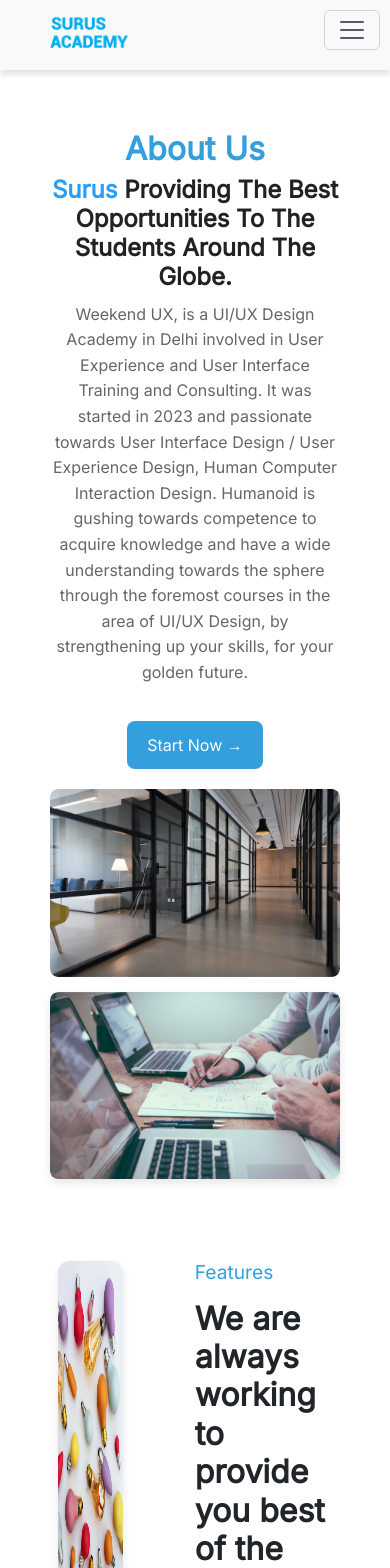
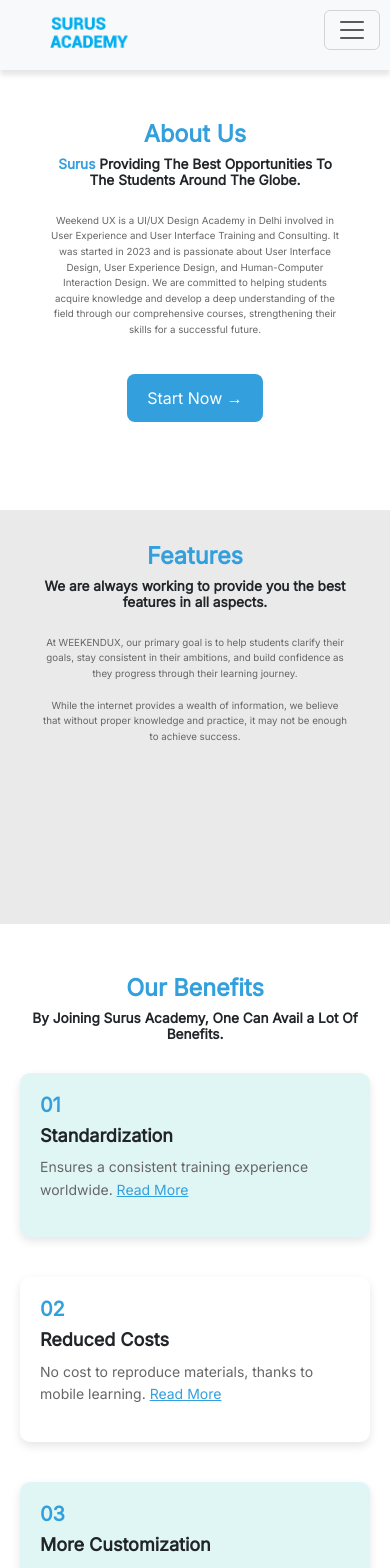
Before and after one commit to harzaliolfa/surus_academy, an Angular app: page /about-us in a window 390 px wide. Shown: the top 1568 px of the page. Built offline with nearby package versions, Linux system fonts and the light colour scheme.

Commit message:
about us fixed

```diff
--- a/src/app/features/about-us/about-us.component.css
+++ b/src/app/features/about-us/about-us.component.css
@@ -1,40 +1,38 @@
+/* Common Styles */
+.highlight {
+  color: #33a0dd;
+  font-weight: bold;
+}
+
+.highlight-text {
+  color: #33a0dd;
+}
+
+.heading {
+  font-size: 2rem;
+  font-weight: bold;
+  margin-bottom: 1.5rem;
+}
+
+p {
+  font-size: 16px;
+  color: #666;
+  line-height: 1.6;
+  margin-top: 10px;
+}
+
+/* About Us Section */
 .about-us {
   display: flex;
   align-items: center;
   justify-content: space-between;
-    padding: 50px;
+  padding: 40px;
   background: #ffffff;
 }
 
 .about-content {
-    max-width: 50%;
-  }
-
-  .about-content h2 {
-    font-size: 32px;
-    font-weight: bold;
-  }
-
-  .highlight {
-    color: #33a0dd;
-  }
-
-  .highlight-text {
-    color: #2a9df4;
-    font-weight: bold;
-  }
-
-  .about-content h3 {
-    font-size: 24px;
-    font-weight: 700;
-    color: #222;
-  }
-
-  .about-content p {
-    font-size: 16px;
-    color: #666;
-    line-height: 1.6;
-    margin-top: 10px;
+  width: 60%;
+  padding: 0 8%;
 }
 
 .btn-start {
@@ -50,11 +48,11 @@
 }
 
 .btn-start:hover {
-    background-color: #33a0dd;
+  opacity: 0.9;
 }
 
 .about-images {
-    max-width: 45%;
+  width: 38%;
   position: relative;
   margin-top: -80px;
 }
@@ -73,100 +71,46 @@
 }
 
 .img-bottom {
-    width: 250px;
+  width: 300px;
   height: auto;
   border-radius: 8px;
   position: absolute;
-    left: 50px;
-    top: 100px;
+  left: 35%;
+  top: 130px;
   box-shadow: 0 4px 10px rgba(0, 0, 0, 0.1);
 }
 
-  @media (max-width: 768px) {
-    .about-us {
-      flex-direction: column;
-      text-align: center;
-    }
-
-    .about-content {
-      max-width: 100%;
-    }
-
-    .about-images {
-      max-width: 100%;
-      margin-top: 20px;
-    }
-
-    .img-top, .img-bottom {
-      width: 100%;
-      position: static;
-    }
-  }
-
-  /*************************************features section **********************************************/
+/* Features Section */
 .features-container {
   display: flex;
   align-items: flex-start;
   gap: 2rem;
   padding: 2rem;
+  background-color:  rgb(234, 234, 234);;
 }
 
 .image-section {
   flex: 1;
   display: flex;
-    width: 20%;
-    align-items: center;
+  justify-content: center;
 }
 
 .feature-image {
   max-width: 100%;
   border-radius: 12px;
   box-shadow: 0 4px 8px rgba(0, 0, 0, 0.1);
-    width: 50%;
   height: 400px;
-    margin-left: 20%;
 }
 
 .text-section {
   flex: 1;
-    width: 60%;
-    margin-right: 10%;
-  }
-
-  .feature-title {
-    color: #33a0dd; /* Bright blue */
-    font-size: 1.2rem;
-    margin-bottom: 1rem;
-  }
-
-  .feature-heading {
-    font-size: 2rem;
-    font-weight: bold;
-    margin-bottom: 1.5rem;
-  }
-
-  .feature-description {
-    font-size: 1rem;
-    line-height: 1.6;
-    color: #555; /* Slightly darker gray */
-    margin-bottom: 1rem;
 }
 
 
-  /****************************benefits section*********************************/
+/* Benefits Section */
 .benefits {
   text-align: center;
   padding: 50px 20px;
-  }
-
-  .benefits-title {
-    color: #33a0dd;
-    font-weight: 600;
-  }
-
-  .benefits-heading {
-    font-size: 26px;
-    font-weight: bold;
 }
 
 .benefits-container {
@@ -180,13 +124,13 @@
 .benefit-card {
   background: white;
   width: 380px;
-    height: 170px;
   padding: 20px;
   border-radius: 10px;
   box-shadow: 0 4px 10px rgba(0, 0, 0, 0.1);
   text-align: left;
 }
-  .background-green{
+
+.background-green {
   background: rgb(224, 246, 245);
 }
 
@@ -209,3 +153,43 @@
 .benefit-description a {
   color: #33a0dd;
 }
+@media (max-width: 979px) {
+  .about-us,  .text-section {
+    text-align: center;
+    flex-direction: column;
+  }
+
+
+  .about-content , .text-section {
+    width: 100%;
+    padding: 0 3%;
+    height: 350px;
+  }
+
+  .img-top, .img-bottom, .about-images, .image-section,  .feature-image{
+    display: none;
+
+  }
+  .highlight {
+        font-size: 5vw;
+  }
+
+  .heading, .highlight-text {
+    font-size: 2.5vw;
+  }
+  p {
+    font-size: 1.9vw;
+  }
+}
+@media (max-width: 662px) {
+  .highlight {
+    font-size: 6vw;
+}
+
+.heading, .highlight-text {
+font-size: 3.5vw;
+}
+  p {
+    font-size: 2.5vw;
+  }
+}
--- a/src/app/features/about-us/about-us.component.html
+++ b/src/app/features/about-us/about-us.component.html
@@ -1,57 +1,44 @@
 <section class="about-us">
   <div class="about-content">
-      <h2><span class="highlight">About Us</span></h2>
-      <h3><span class="highlight-text">Surus</span> Providing The Best Opportunities To The Students Around The Globe.</h3>
+    <h2 class="highlight">About Us</h2>
+    <h2 class="heading"><span class="highlight-text">Surus</span> Providing The Best Opportunities To The Students Around The Globe.</h2>
     <p>
-        Weekend UX, is a UI/UX Design Academy in Delhi involved in User Experience and User Interface Training and Consulting.
-        It was started in 2023 and passionate towards User Interface Design / User Experience Design, Human Computer Interaction Design.
-        Humanoid is gushing towards competence to acquire knowledge and have a wide understanding towards the sphere through the
-        foremost courses in the area of UI/UX Design, by strengthening up your skills, for your golden future.
+      Weekend UX is a UI/UX Design Academy in Delhi involved in User Experience and User Interface Training and Consulting.
+      It was started in 2023 and is passionate about User Interface Design, User Experience Design, and Human-Computer Interaction Design.
+      We are committed to helping students acquire knowledge and develop a deep understanding of the field through our comprehensive courses,
+      strengthening their skills for a successful future.
     </p>
-      <button class="btn-start">Start Now →</button>
+    <button [routerLink]="['/Courses']" class="btn-start">Start Now →</button>
   </div>
   <div class="about-images">
     <div class="image-container">
-        <img src="../../../assets/office.png"  alt="Office Image" class="img-top">
+      <img src="../../../assets/office.png" alt="Office Image" class="img-top">
       <img src="../../../assets/laptop.png" alt="Workspace Image" class="img-bottom">
     </div>
   </div>
 </section>
 
-  <div class="features-container">
+<section class="features-container">
   <div class="image-section">
-      <img
-        src="../../../assets/design-lamps.png"
-        alt="Colorful light bulbs"
-        class="feature-image"
-      />
+    <img src="../../../assets/design-lamps.png" alt="Colorful light bulbs" class="feature-image">
   </div>
   <div class="text-section">
-      <h4 class="feature-title">Features</h4>
-      <h2 class="feature-heading">
-        We are always working to provide you best of the features in all aspects.
-      </h2>
-      <p class="feature-description">
-        At WEEKENDUX the chief determination is to clear the minds of our
-        students about their goals, while making them consistent in their
-        ambitions and pushing them to be confident for their journey towards the
-        course of time.
+    <h2 class="highlight">Features</h2>
+    <h2 class="heading">We are always working to provide you the best features in all aspects.</h2>
+    <p>
+      At WEEKENDUX, our primary goal is to help students clarify their goals, stay consistent in their ambitions,
+      and build confidence as they progress through their learning journey.
     </p>
-      <p class="feature-description">
-        You will find every little thing on the internet in just a click of hand,
-        but here we admire that without knowledge and practice the internet may
-        even also fail you in your life.
+    <p>
+      While the internet provides a wealth of information, we believe that without proper knowledge and practice,
+      it may not be enough to achieve success.
     </p>
   </div>
-  </div>
-
-
-
+</section>
 
 <section class="benefits">
-    <h3 class="benefits-title">Our Benefits</h3>
-    <h2 class="benefits-heading">By Joining Surus Academy, One Can Avail a Lot Of Benefits.</h2>
-
+  <h3 class="highlight">Our Benefits</h3>
+  <h2 class="heading">By Joining Surus Academy, One Can Avail a Lot Of Benefits.</h2>
   <div class="benefits-container">
     <div class="benefit-card" *ngFor="let benefit of benefits; let i = index" [ngClass]="{'background-green': i % 2 == 0}">
       <h3 class="benefit-number">0{{ i + 1 }}</h3>
--- a/src/app/features/about-us/about-us.component.ts
+++ b/src/app/features/about-us/about-us.component.ts
@@ -1,9 +1,11 @@
 import { CommonModule } from '@angular/common';
 import { Component } from '@angular/core';
+import { RouterModule, RouterOutlet } from '@angular/router';
+import { Router } from 'express';
 
 @Component({
   selector: 'app-about-us',
-  imports: [CommonModule],
+  imports: [CommonModule, RouterModule],
   templateUrl: './about-us.component.html',
   styleUrl: './about-us.component.css'
 })
--- a/src/app/shared/footer/footer.component.css
+++ b/src/app/shared/footer/footer.component.css
@@ -9,6 +9,7 @@ a {
     height: 430px;
     padding: 10px;
     overflow-x: hidden;
+    overflow-y: hidden;
 
 }
 .my-container{
```
Lines whose indentation alone changed are shown as unchanged.
